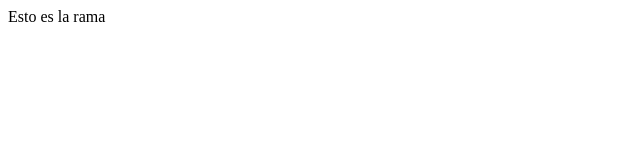
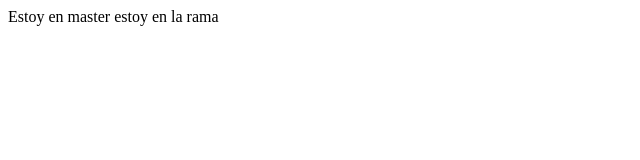
Before and after one commit to JorgeQuintanaGonzalez1997/practica_git_remote, a plain HTML site: page index.html in a window 1280 px wide. Shown: the whole page, without its empty margins (0-640 px from the left). Drawn offline with Linux system fonts and the light colour scheme.

Commit message:
Otra rueba entre ramas

```diff
--- a/index.html
+++ b/index.html
@@ -6,6 +6,7 @@
     <title>Document</title>
 </head>
 <body>
-    Esto es la rama
+    Estoy en master
+	estoy en la rama
 </body>
 </html>
```
